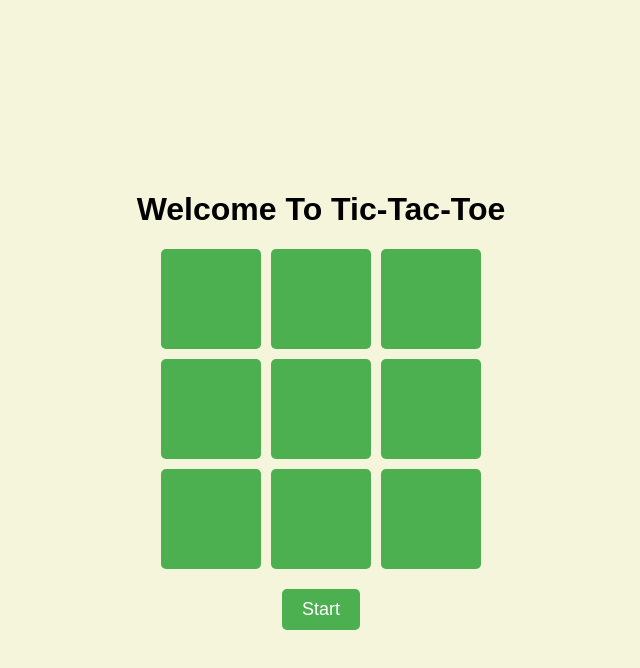
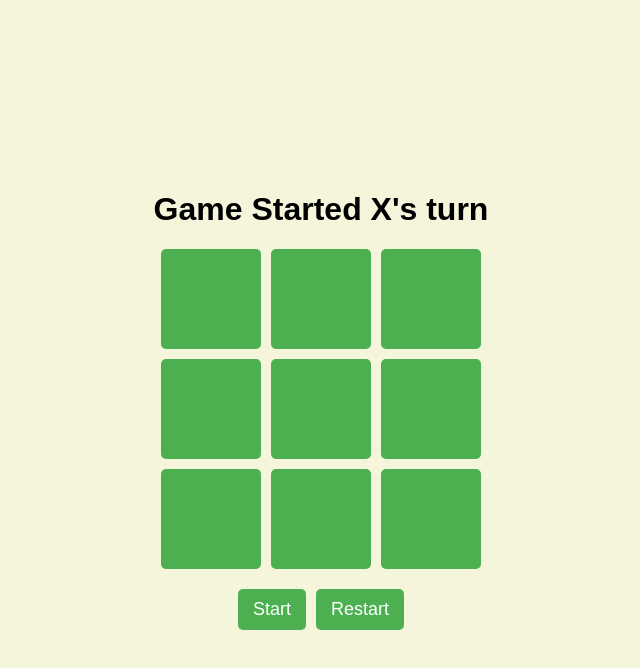
Before and after one commit to FrostyFreet/TicTacToeJS, a plain HTML site: page TicTacToe.html in a window 1280 px wide. Both pictures are taken after a click on the button "Start". Shown: the whole page, without its empty margins (319-959 px from the left). Drawn offline with Linux system fonts and the light colour scheme.

Commit message:
Restart method added

```diff
--- a/TicTacToe.css
+++ b/TicTacToe.css
@@ -39,7 +39,17 @@ body {
 }
 
 .start-button {
-    padding: 10px 20px;
+    padding: 10px 15px;
+    font-size: 18px;
+    background-color: #4CAF50;
+    color: white;
+    border: none;
+    border-radius: 5px;
+    cursor: pointer;
+}
+.restart-button {
+    padding: 10px 15px;
+    margin-left: 10px;
     font-size: 18px;
     background-color: #4CAF50;
     color: white;
@@ -51,3 +61,6 @@ body {
 .start-button:hover {
     background-color: #45a049;
 }
+.restart-button:hover {
+    background-color: #45a049;
+}
--- a/TicTacToe.html
+++ b/TicTacToe.html
@@ -21,6 +21,7 @@
     </div>
     <div class="button-container">
         <button class="start-button" id="start">Start</button>
+        <button class="restart-button" id="restart">Restart</button>
     </div>
 </div>
 
--- a/TicTacToe.js
+++ b/TicTacToe.js
@@ -2,6 +2,7 @@ const buttons=document.getElementsByClassName('grid-item')
 const start=document.getElementById('start')
 const random=Math.floor(Math.random()*2);
 const h1=document.getElementById("header")
+const restart=document.getElementById('restart')
 let p1=true
 let p1Symbol=""
 let p2Symbol=""
@@ -33,6 +34,7 @@ function checkTie(playerSymbol){
 start.addEventListener('click',()=>{
     game=true
     if(game){
+        h1.innerText=`Game Started ${p1Symbol}'s turn`
         for(let i=0;i<buttons.length;i++) {
             buttons[i].addEventListener('click', () => {
                 if (p1) {
@@ -47,8 +49,8 @@ start.addEventListener('click',()=>{
                     else if(checkTie()){
                         h1.innerText="It's a TIE"
                         Array.from(buttons).every(button=>button.disabled=true)
+                        game=false
                     }
-
                 }
                 else{
                     h1.innerText=`${p1Symbol}'s turn`
@@ -62,11 +64,20 @@ start.addEventListener('click',()=>{
                     else if(checkTie()){
                         h1.innerText="It's a TIE"
                         Array.from(buttons).every(button=>button.disabled=true)
+                        game=false
                     }
-
                 }
                 buttons[i].disabled=true
             })
         }
     }
+    start.disabled=true
 })
+restart.addEventListener('click',()=>{
+    h1.innerText='Welcome To Tic-Tac-Toe'
+    for(let i=0;i<buttons.length;i++){
+        buttons[i].innerText=""
+        buttons[i].disabled=false
+    }
+    game=true
+})
```
